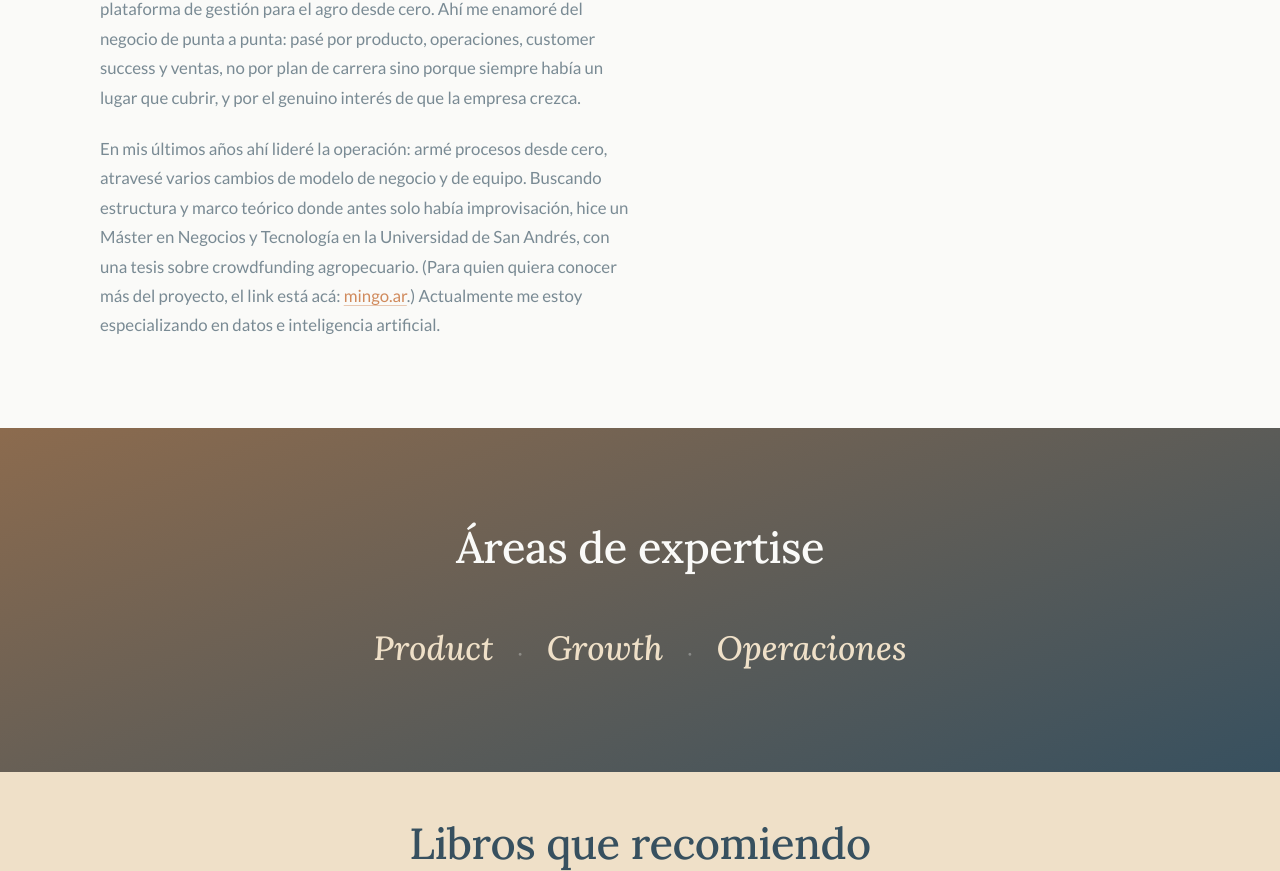
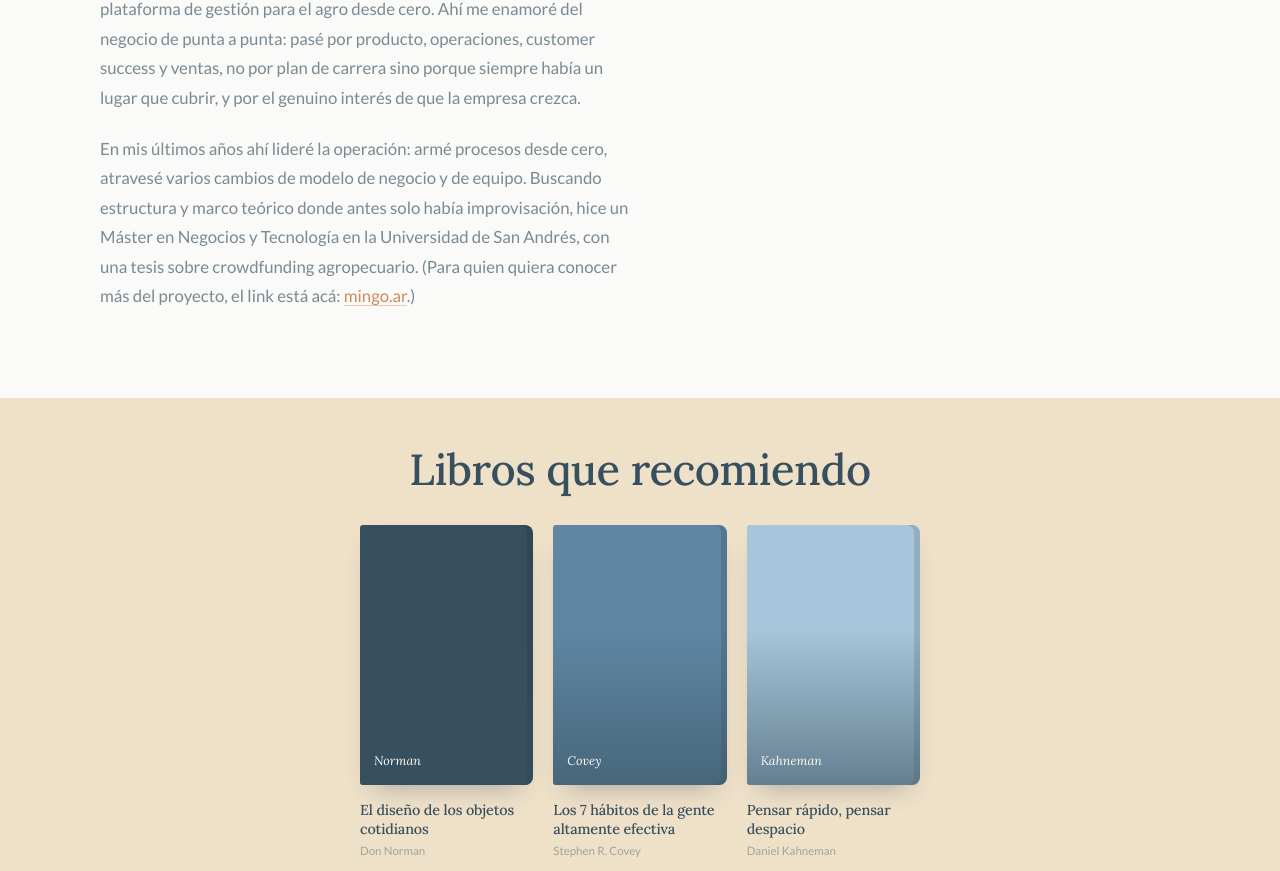
Before and after one commit to lbgoicoechea/lucilagoicoechea.ar, a plain HTML site: page index.html in a window 1280 px wide. Shown: the part 1131-2002 px from the top of the page. Drawn offline with Linux system fonts and the light colour scheme.

Commit message:
index.html

```diff
--- a/index.html
+++ b/index.html
@@ -365,45 +365,6 @@
   }
 
   /* ============================================
-     SECTION: ÁREAS DE EXPERTISE
-  ============================================ */
-  .expertise{
-    background:linear-gradient(160deg, var(--olive-deep), var(--brown-deep));
-    color:var(--light);
-    padding:12vh var(--edge);
-    text-align:center;
-  }
-  .expertise h2{
-    color:var(--light);
-    font-size:clamp(2rem, 3.4vw, 2.9rem);
-    margin-bottom:48px;
-  }
-  .expertise-list{
-    display:flex;
-    justify-content:center;
-    align-items:baseline;
-    flex-wrap:wrap;
-    gap:24px;
-    max-width:820px;
-    margin:0 auto;
-  }
-  .expertise-list span.item{
-    font-family:var(--serif);
-    font-style:italic;
-    font-weight:500;
-    font-size:clamp(1.4rem, 3.2vw, 2.1rem);
-    color:var(--butter);
-  }
-  .expertise-list span.dot{
-    color:rgba(250,250,248,0.3);
-    font-size:1.2rem;
-  }
-  @media (max-width:640px){
-    .expertise-list{ flex-direction:column; gap:16px; }
-    .expertise-list span.dot{ display:none; }
-  }
-
-  /* ============================================
      SECTION: LIBROS
   ============================================ */
   .libros{
@@ -711,7 +672,6 @@
   <a href="#top">Lu</a>
   <nav>
     <a href="#historia" data-i18n="nav.about">Mí</a>
-    <a href="#expertise" data-i18n="nav.expertise">Expertise</a>
     <a href="#libros" data-i18n="nav.books">Libros</a>
     <a href="#contacto" data-i18n="nav.contact">Contacto</a>
   </nav>
@@ -725,7 +685,7 @@
 <header class="hero textured" id="top">
   <div class="hero-inner">
     <h1 data-i18n-html="hero.heading"><span class="hero-greeting">Hola,</span>Soy <em>Lucila Goicoechea</em>.</h1>
-    <p class="hero-sub" data-i18n="hero.sub">Ingeniera química. Lideré producto y operaciones en una startup agtech. Ahora me especializo en datos e inteligencia artificial.</p>
+    <p class="hero-sub" data-i18n="hero.sub">Tengo más de 5 años construyendo y escalando distintos modelos de negocio (B2C, B2B, marketplace) dentro de una startup agtech, pasando por roles de Producto, Operaciones y Comercial.</p>
     <div class="hero-links">
       <a class="pill" href="https://www.linkedin.com/in/lucila-goicoechea/" target="_blank" rel="noopener noreferrer">LinkedIn</a>
       <a class="pill" href="mailto:lgoicoechea@itba.edu.ar">Email</a>
@@ -750,7 +710,7 @@
     <div class="historia-narrative reveal">
       <p data-i18n="historia.p1">Soy de la ciudad de Formosa, hija de contadores, y desde chica me imaginaba en lugares que no tenían mucho que ver con lo que conocía en casa. La curiosidad y las ganas de enfrentarme a algún desafío muy grande me llevaron a querer estudiar Ingeniería Química en el ITBA.</p>
       <p data-i18n="historia.p2">Después de una pasantía en SUEZ (donde aprendí, por contraste, que el impacto inmediato me atrae más que el protocolo por el protocolo mismo) encontré mi lugar en AgroPro, una startup que estaba construyendo una plataforma de gestión para el agro desde cero. Ahí me enamoré del negocio de punta a punta: pasé por producto, operaciones, customer success y ventas, no por plan de carrera sino porque siempre había un lugar que cubrir, y por el genuino interés de que la empresa crezca.</p>
-      <p data-i18n-html="historia.p3">En mis últimos años ahí lideré la operación: armé procesos desde cero, atravesé varios cambios de modelo de negocio y de equipo. Buscando estructura y marco teórico donde antes solo había improvisación, hice un Máster en Negocios y Tecnología en la Universidad de San Andrés, con una tesis sobre crowdfunding agropecuario. (Para quien quiera conocer más del proyecto, el link está acá: <a href="https://mingo.ar/" target="_blank" rel="noopener noreferrer">mingo.ar</a>.) Actualmente me estoy especializando en datos e inteligencia artificial.</p>
+      <p data-i18n-html="historia.p3">En mis últimos años ahí lideré la operación: armé procesos desde cero, atravesé varios cambios de modelo de negocio y de equipo. Buscando estructura y marco teórico donde antes solo había improvisación, hice un Máster en Negocios y Tecnología en la Universidad de San Andrés, con una tesis sobre crowdfunding agropecuario. (Para quien quiera conocer más del proyecto, el link está acá: <a href="https://mingo.ar/" target="_blank" rel="noopener noreferrer">mingo.ar</a>.)</p>
     </div>
 
     <div class="historia-credentials-wrap reveal">
@@ -760,20 +720,6 @@
         <li data-i18n-html="historia.credential2"><span><strong>Máster en Negocios y Tecnología</strong> — Universidad de San Andrés</span></li>
       </ul>
     </div>
-  </div>
-</section>
-
-<!-- ============================================
-     2. ÁREAS DE EXPERTISE
-============================================ -->
-<section class="expertise reveal" id="expertise">
-  <h2 data-i18n="expertise.heading">Áreas de expertise</h2>
-  <div class="expertise-list">
-    <span class="item" data-i18n="expertise.item1">Product</span>
-    <span class="dot">·</span>
-    <span class="item" data-i18n="expertise.item2">Growth</span>
-    <span class="dot">·</span>
-    <span class="item" data-i18n="expertise.item3">Operaciones</span>
   </div>
 </section>
 
@@ -923,22 +869,17 @@
       "meta.title": "Lucila Goicoechea",
       "meta.description": "Espacio personal de Lucila Goicoechea: ingeniera química en producto, operaciones y datos. Historia, libros y contacto.",
       "nav.about": "Mí",
-      "nav.expertise": "Expertise",
       "nav.books": "Libros",
       "nav.contact": "Contacto",
       "hero.heading": "<span class=\"hero-greeting\">Hola,</span>Soy <em>Lucila Goicoechea</em>.",
-      "hero.sub": "Ingeniera química. Lideré producto y operaciones en una startup agtech. Ahora me especializo en datos e inteligencia artificial.",
+      "hero.sub": "Tengo más de 5 años construyendo y escalando distintos modelos de negocio (B2C, B2B, marketplace) dentro de una startup agtech, pasando por roles de Producto, Operaciones y Comercial.",
       "historia.heading": "Mi camino",
       "historia.p1": "Soy de la ciudad de Formosa, hija de contadores, y desde chica me imaginaba en lugares que no tenían mucho que ver con lo que conocía en casa. La curiosidad y las ganas de enfrentarme a algún desafío muy grande me llevaron a querer estudiar Ingeniería Química en el ITBA.",
       "historia.p2": "Después de una pasantía en SUEZ (donde aprendí, por contraste, que el impacto inmediato me atrae más que el protocolo por el protocolo mismo) encontré mi lugar en AgroPro, una startup que estaba construyendo una plataforma de gestión para el agro desde cero. Ahí me enamoré del negocio de punta a punta: pasé por producto, operaciones, customer success y ventas, no por plan de carrera sino porque siempre había un lugar que cubrir, y por el genuino interés de que la empresa crezca.",
-      "historia.p3": "En mis últimos años ahí lideré la operación: armé procesos desde cero, atravesé varios cambios de modelo de negocio y de equipo. Buscando estructura y marco teórico donde antes solo había improvisación, hice un Máster en Negocios y Tecnología en la Universidad de San Andrés, con una tesis sobre crowdfunding agropecuario. (Para quien quiera conocer más del proyecto, el link está acá: <a href=\"https://mingo.ar/\" target=\"_blank\" rel=\"noopener noreferrer\">mingo.ar</a>.) Actualmente me estoy especializando en datos e inteligencia artificial.",
+      "historia.p3": "En mis últimos años ahí lideré la operación: armé procesos desde cero, atravesé varios cambios de modelo de negocio y de equipo. Buscando estructura y marco teórico donde antes solo había improvisación, hice un Máster en Negocios y Tecnología en la Universidad de San Andrés, con una tesis sobre crowdfunding agropecuario. (Para quien quiera conocer más del proyecto, el link está acá: <a href=\"https://mingo.ar/\" target=\"_blank\" rel=\"noopener noreferrer\">mingo.ar</a>.)",
       "historia.credentialsTitle": "Formación",
       "historia.credential1": "<span><strong>Ingeniería Química</strong> — ITBA</span>",
       "historia.credential2": "<span><strong>Máster en Negocios y Tecnología</strong> — Universidad de San Andrés</span>",
-      "expertise.heading": "Áreas de expertise",
-      "expertise.item1": "Product",
-      "expertise.item2": "Growth",
-      "expertise.item3": "Operaciones",
       "libros.heading": "Libros que recomiendo",
       "book0.title": "El diseño de los objetos cotidianos",
       "book6.title": "Los 7 hábitos de la gente altamente efectiva",
@@ -949,22 +890,17 @@
       "meta.title": "Lucila Goicoechea",
       "meta.description": "Lucila Goicoechea's personal space: a chemical engineer in product, operations, and data. Story, books and contact.",
       "nav.about": "About",
-      "nav.expertise": "Expertise",
       "nav.books": "Books",
       "nav.contact": "Contact",
       "hero.heading": "<span class=\"hero-greeting\">Hi,</span>I'm <em>Lucila Goicoechea</em>.",
-      "hero.sub": "Chemical engineer. I led product and operations at an agtech startup. Now I'm specializing in data and artificial intelligence.",
+      "hero.sub": "I have more than 5 years building and scaling distinct business models (B2C, B2B, marketplace) within an agtech startup, moving across Product, Operations, and Commercial roles.",
       "historia.heading": "My path",
       "historia.p1": "I'm from the city of Formosa, the daughter of accountants, and even as a kid I pictured myself in places that had little to do with what I knew at home. Curiosity, and wanting to take on something really big, is what led me to study Chemical Engineering at ITBA.",
       "historia.p2": "After an internship at SUEZ (where I learned, by contrast, that immediate impact draws me in more than protocol for its own sake) I found my place at AgroPro, a startup building an agricultural management platform from scratch. That's where I fell in love with the business end to end: I moved through product, operations, customer success, and sales, not because of some career plan but because there was always a gap to fill, and out of a genuine interest in seeing the company grow.",
-      "historia.p3": "In my last few years there I led the operation: built processes from scratch, and went through several changes in business model and team. Looking for structure and a theoretical framework where before there was only improvisation, I did a Master's in Business and Technology at Universidad de San Andrés, with a thesis on agricultural crowdfunding. (If you'd like to know more about the project, the link is here: <a href=\"https://mingo.ar/\" target=\"_blank\" rel=\"noopener noreferrer\">mingo.ar</a>.) I'm currently specializing in data and artificial intelligence.",
+      "historia.p3": "In my last few years there I led the operation: built processes from scratch, and went through several changes in business model and team. Looking for structure and a theoretical framework where before there was only improvisation, I did a Master's in Business and Technology at Universidad de San Andrés, with a thesis on agricultural crowdfunding. (If you'd like to know more about the project, the link is here: <a href=\"https://mingo.ar/\" target=\"_blank\" rel=\"noopener noreferrer\">mingo.ar</a>.)",
       "historia.credentialsTitle": "Education",
       "historia.credential1": "<span><strong>Chemical Engineering</strong> — ITBA</span>",
       "historia.credential2": "<span><strong>Master's in Business and Technology</strong> — Universidad de San Andrés</span>",
-      "expertise.heading": "Areas of expertise",
-      "expertise.item1": "Product",
-      "expertise.item2": "Growth",
-      "expertise.item3": "Operations",
       "libros.heading": "Books I recommend",
       "book0.title": "The Design of Everyday Things",
       "book6.title": "The 7 Habits of Highly Effective People",
```
